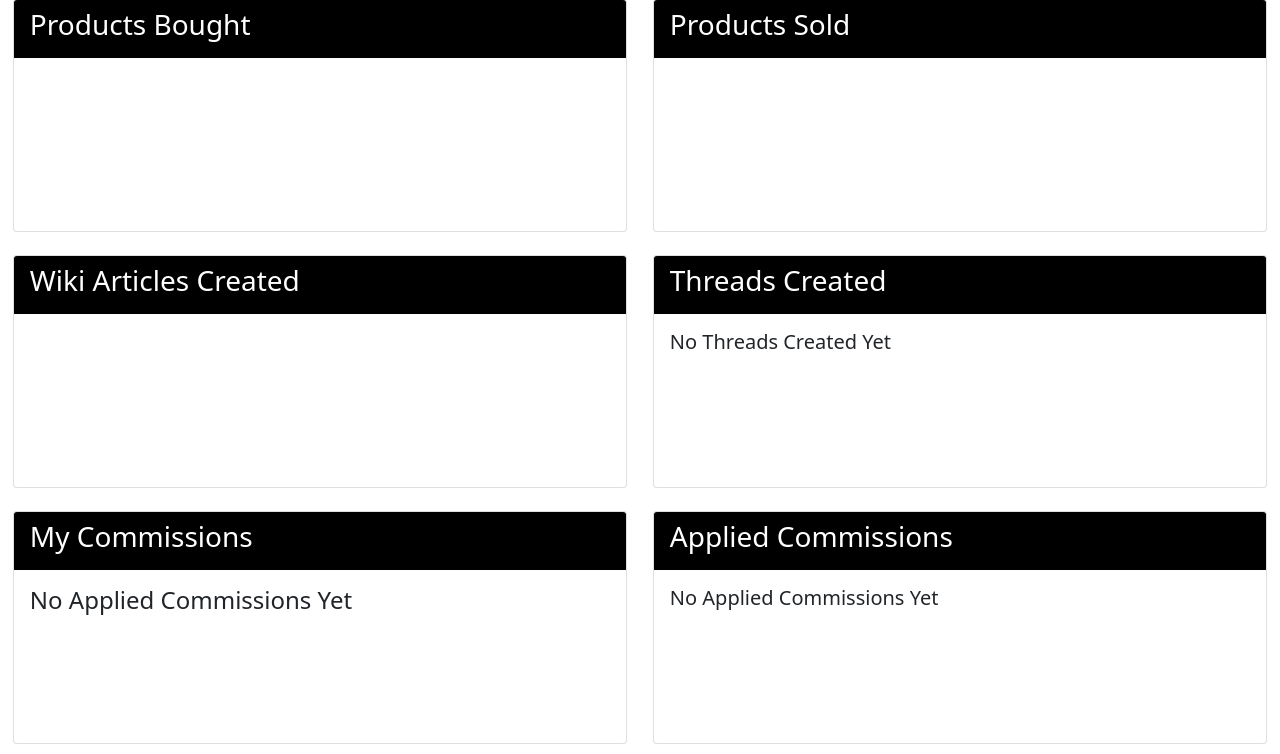
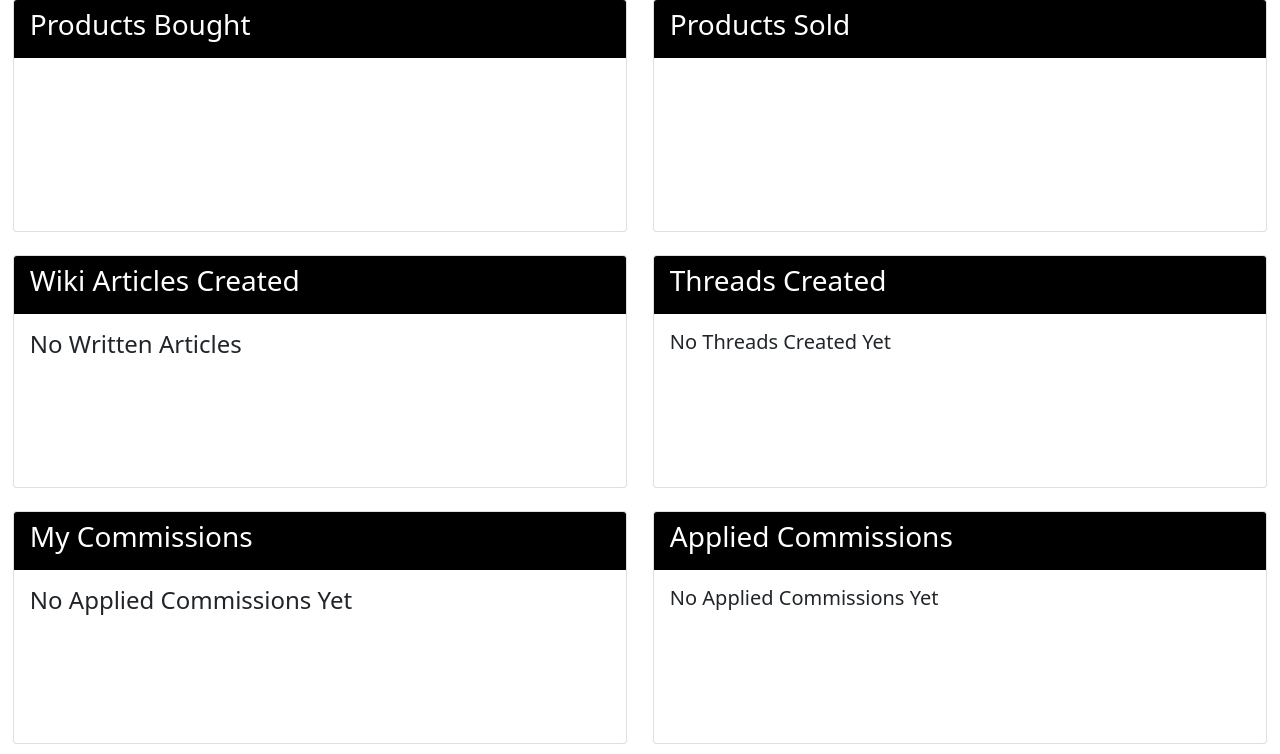
Before and after one commit to angelo-dlcrz/hobbysite-E-5, a Django app: template templates/dashboard.html in a window 1280 px wide. Shown: the part 64-818 px from the top of the page. Run offline with Django 5.2, Linux system fonts and the light colour scheme; the template is opened without the code that fills it, so the values that code supplies are empty.

Commit message:
Update dashboard

```diff
--- a/templates/dashboard.html
+++ b/templates/dashboard.html
@@ -90,6 +90,13 @@
                 <strong><h3>Wiki Articles Created</h3></strong>
             </div>
             <div class="overflow-auto">
+                {% if my_articles.exists %}
+                    {% for article in my_articles %}
+                        <h4 class="card-body">{{ article.title }}</h4>
+                    {% endfor %}
+                {% else %}
+                    <h4 class="card-body">No Written Articles</h4>
+                {% endif %}
             </div>
         </div>
         <div class="card">
```
